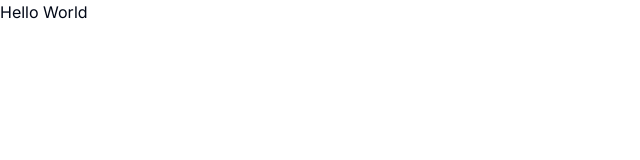
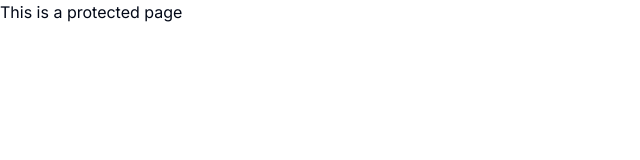
Before and after one commit to biplobmolla/lms-first, a Next.js app: page / in a window 1280 px wide. Shown: the top 160 px of the page, without its empty margins (0-640 px from the left). Built offline with nearby package versions, Linux system fonts and the light colour scheme.

Commit message:
Base Done

```diff
--- /dev/null
+++ b/app/(auth)/(routes)/sign-in/page.tsx
@@ -0,0 +1,5 @@
+const SignIn = () => {
+  return <div>This is an unprotected page</div>;
+};
+
+export default SignIn;
--- a/app/page.tsx
+++ b/app/(dashboard)/(routes)/page.tsx
@@ -3,7 +3,7 @@
 export default function Home() {
   return (
     <div>
-      <p>Hello World</p>
+      <p>This is a protected page</p>
     </div>
   );
 }
--- a/app/globals.css
+++ b/app/globals.css
@@ -1,6 +1,12 @@
 @tailwind base;
 @tailwind components;
 @tailwind utilities;
+
+body,
+html,
+:root {
+  height: 100%;
+}
 
 @layer base {
   :root {
```
